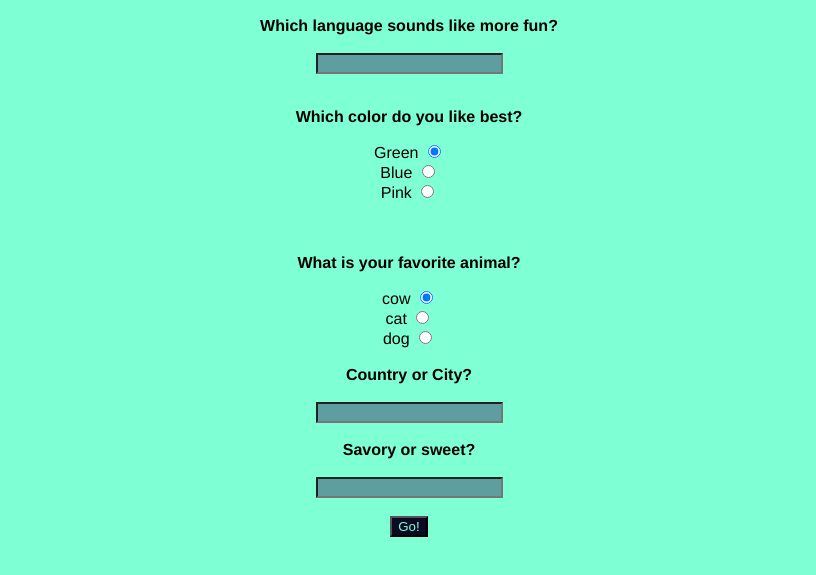
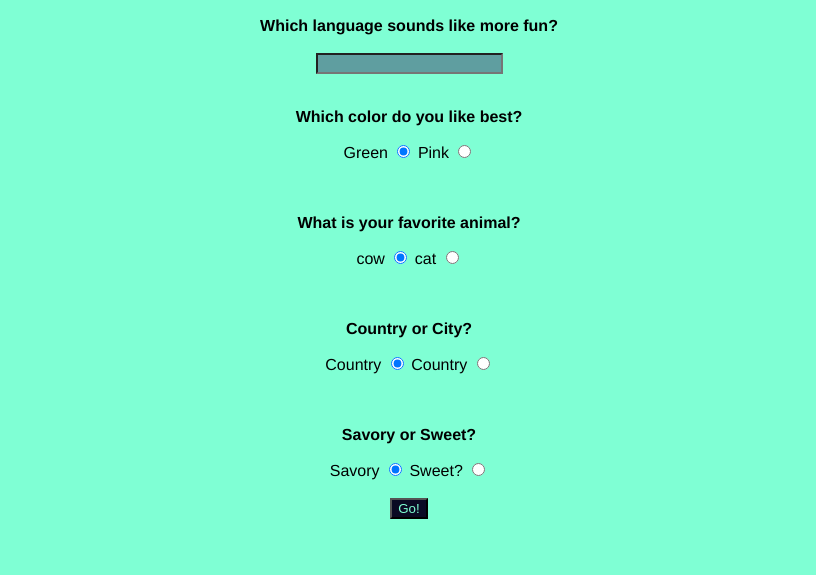
Before and after one commit to kelly-camille/programming-language-survey, a plain HTML site: page index.html in a window 1280 px wide. Shown: the part 111-686 px from the top of the page, without its empty margins (231-1047 px from the left). Drawn offline with Linux system fonts and the light colour scheme.

Commit message:
update input to radio for question 2 - 3

```diff
--- a/index.html
+++ b/index.html
@@ -10,43 +10,33 @@
   <h2>C#, Python, or JavaScript?</h2>
   <form id="survey">
     <label for="input1"><strong>Which language sounds like more fun?</strong></label>
-    <br>
-    <br>
+    <br><br>
     <input id="input1" type="text">
     <br><br>
 
     <p><strong>Which color do you like best?</strong></p>
     <label for="answer2a">Green</label>
     <input type="radio" name="question#2" value="answer2a" checked>
-    <br>
-    <label for="answer2b">Blue</label>
-    <input type="radio" name="question#2" value="answer2b">
-    <br>
     <label for="answer2c">Pink</label>
     <input type="radio" name="question#2" value="answer2c">
-    </br>
-    <br><br>
+    <br><br><br>
     <p><strong>What is your favorite animal?</strong></p>
     <label for="answer3a">cow</label>
     <input type="radio" name="question#3" value="answer3a" checked>
-    <br>
     <label for="answer3b">cat</label>
     <input type="radio" name="question#3" value="answer3b">
-    <br>
-    <label for="answer3c">dog</label>
-    <input type="radio" name="question#3" value="answer3c">
-    <br><br>
-
-    <label for="input4"><strong>Country or City?</strong></label>
-    <br>
-    <br>
-    <input id="input4" type="text">
-    <br><br>
-
-    <label for="input5"><strong>Savory or sweet?</strong></label>
-    <br>
-    <br>
-    <input id="input5" type="text">
+    <br><br><br>
+    <p><strong>Country or City?</strong></p>
+    <label for="answer4a">Country</label>
+    <input type="radio" name="question#4" value="answer4a" checked>
+    <label for="answer4b">Country</label>
+    <input type="radio" name="question#4" value="answer4b">
+    <br><br><br>
+    <p><strong>Savory or Sweet?</strong></p>
+    <label for="answer5a">Savory</label>
+    <input type="radio" name="question#5" value="answer5a" checked>
+    <label for="answer4b">Sweet?</label>
+    <input type="radio" name="question#5" value="answer5b">
     <br><br>
     <button type="submit" class="btn">Go!</button>
   </form>
--- a/js/scripts.js
+++ b/js/scripts.js
@@ -11,9 +11,9 @@ window.onload = function() {
 
     const answer1 = document.getElementById("input1").value.toLowerCase();
     const answer2 = document.querySelector("input[name='question#2']:checked").value;
-    const answer3 = document.querySelector("input[name='question#3']").value;
-    const answer4 = document.getElementById("input4").value.toLowerCase();
-    const answer5 = document.getElementById("input5").value.toLowerCase();
+    const answer3 = document.querySelector("input[name='question#3']:checked").value;
+    const answer4 = document.querySelector("input[name='question#4']:checked").value
+    const answer5 = document.querySelector("input[name='question#5']:checked").value
 
     if (answer1 === "c#") {
       c.removeAttribute("class");
@@ -22,5 +22,6 @@ window.onload = function() {
     } else if (answer1 === "javascript") {
       javascript.removeAttribute("class")
     }
+
   };
 };
```
